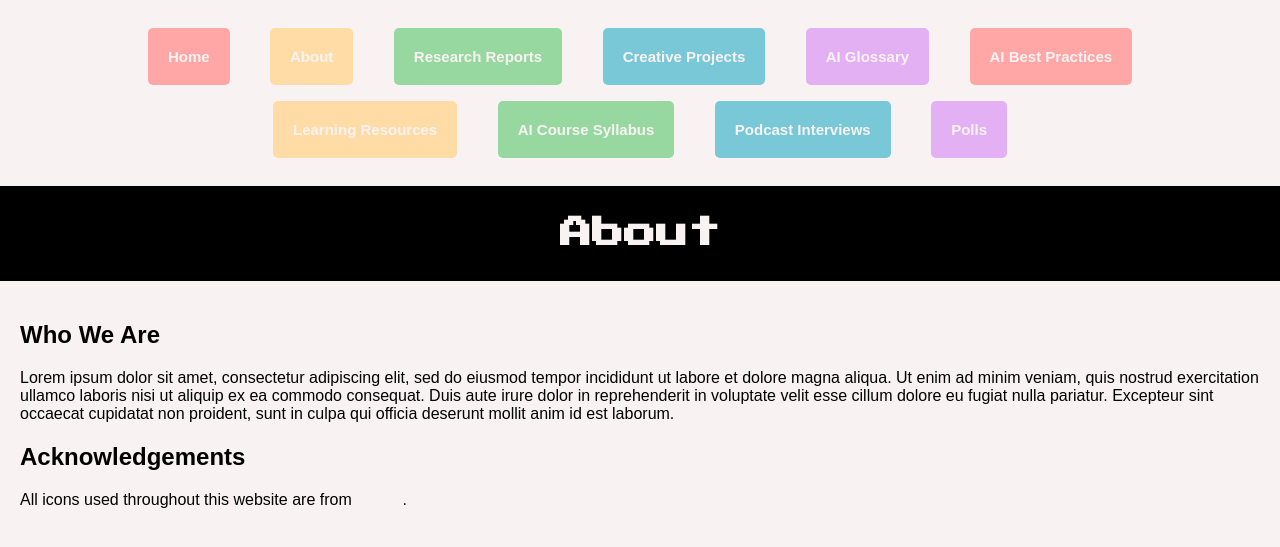
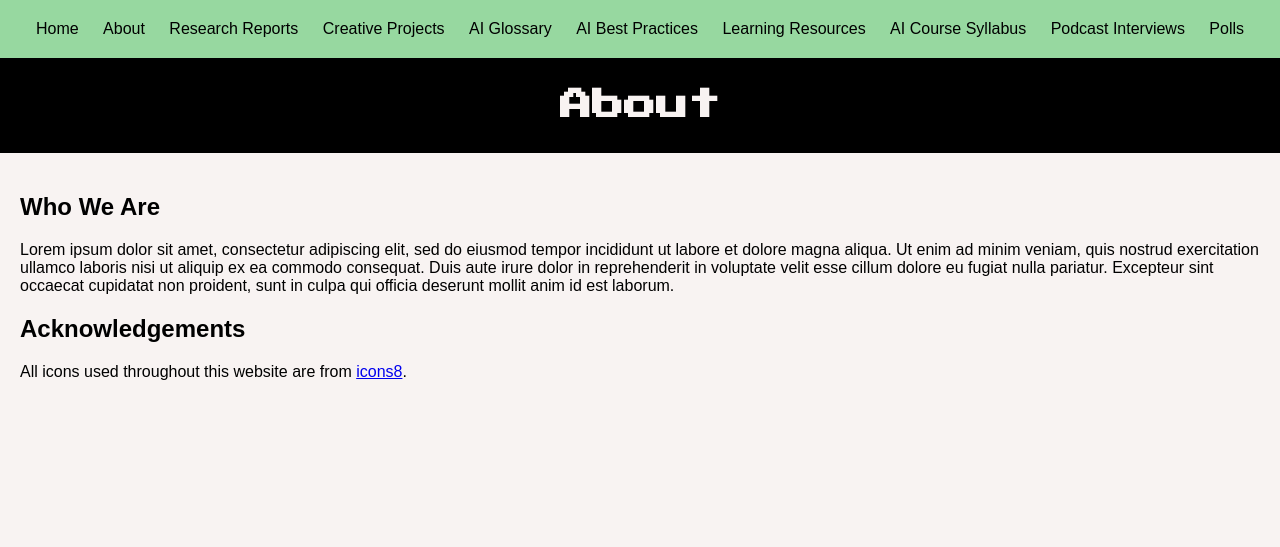
Before and after one commit to Joanne-Lee20/HDCC, a Flask app: page /about in a window 1280 px wide. Shown: the top 547 px of the page. Run offline with Flask 3, Linux system fonts and the light colour scheme.

Commit message:
update navbar styling

```diff
--- a/static/css/style.css
+++ b/static/css/style.css
@@ -24,7 +24,7 @@ header {
 }
 
 nav {
-    background-color: #F8F3F2;
+    background-color: #97d8a0;
     text-align: center;
     padding: 20px;
 }
@@ -40,54 +40,12 @@ nav li {
     margin: 0 10px;
 }
 
-a {
+nav a {
     text-decoration: none;
-    color: #F8F3F2;
+    color: black;
 }
-
-button {
-    font-family: 'Poppins', sans-serif;
-    display: inline-block;
-    padding: 1rem 0;
-    margin: 0.5rem;
-    font-size: 15px;
-    background-color: (18, 12, 20);
-    color: #F8F3F2;
-    font-weight: bold;
-    cursor: pointer;
-    border: none;
-    border-radius: 5px;
-    padding: 20px;
-    box-shadow: 0 0 0 black;
-    transition: all 0.2s;
-}
-
-.navbutton1 {
-    background-color: #ffa7a6;
-}
-.navbutton2 {
-    background-color: #ffdca6;
-}
-.navbutton3 {
-    background-color: #97d8a0;
-}
-.navbutton4 {
-    background-color: #78c8d8;
-}
-.navbutton5 {
-    background-color: #e4b0f4;
-}
-.navbutton6 {
-    background-color: #ffa7a6;
-}
-
-button:hover {
-    box-shadow: 0.4rem 0.4rem 0 black;
-    transform: translate(-0.4rem, -0.4rem);
-}
-button:active {
-    box-shadow: 0 0 0 black;
-    transform: translate(0, 0);
+nav a:hover {
+    color: white;
 }
 
 main {
--- a/templates/layout.html
+++ b/templates/layout.html
@@ -9,16 +9,16 @@
   <body>
     <nav>
       <ul>
-        <li><a href="/"><button class="navbutton1">Home</button></a></li>
-        <li><a href="/about"><button class="navbutton2">About</button></a></li>
-        <li><a href="/research_papers"><button class="navbutton3">Research Reports</button></a></li>
-        <li><a href="/workshop_projects"><button class="navbutton4">Creative Projects</button></a></li>
-        <li><a href="/glossary"><button class="navbutton5">AI Glossary</button></a></li>
-        <li><a href="/bestpractices"><button class="navbutton1">AI Best Practices</button></a></li>
-        <li><a href="/resources"><button class="navbutton2">Learning Resources</button></a></li>
-        <li><a href="/syllabus"><button class="navbutton3">AI Course Syllabus</button></a></li>
-        <li><a href="/podcasts"><button class="navbutton4">Podcast Interviews</button></a></li>
-        <li><a href="/polls"><button class="navbutton5">Polls</button></a></li>
+        <li><a href="/">Home</a></li>
+        <li><a href="/about">About</a></li>
+        <li><a href="/research_papers">Research Reports</a></li>
+        <li><a href="/workshop_projects">Creative Projects</a></li>
+        <li><a href="/glossary">AI Glossary</a></li>
+        <li><a href="/bestpractices">AI Best Practices</a></li>
+        <li><a href="/resources">Learning Resources</a></li>
+        <li><a href="/syllabus">AI Course Syllabus</a></li>
+        <li><a href="/podcasts">Podcast Interviews</a></li>
+        <li><a href="/polls">Polls</a></li>
       </ul>
     </nav>
     {% block body %}
```
